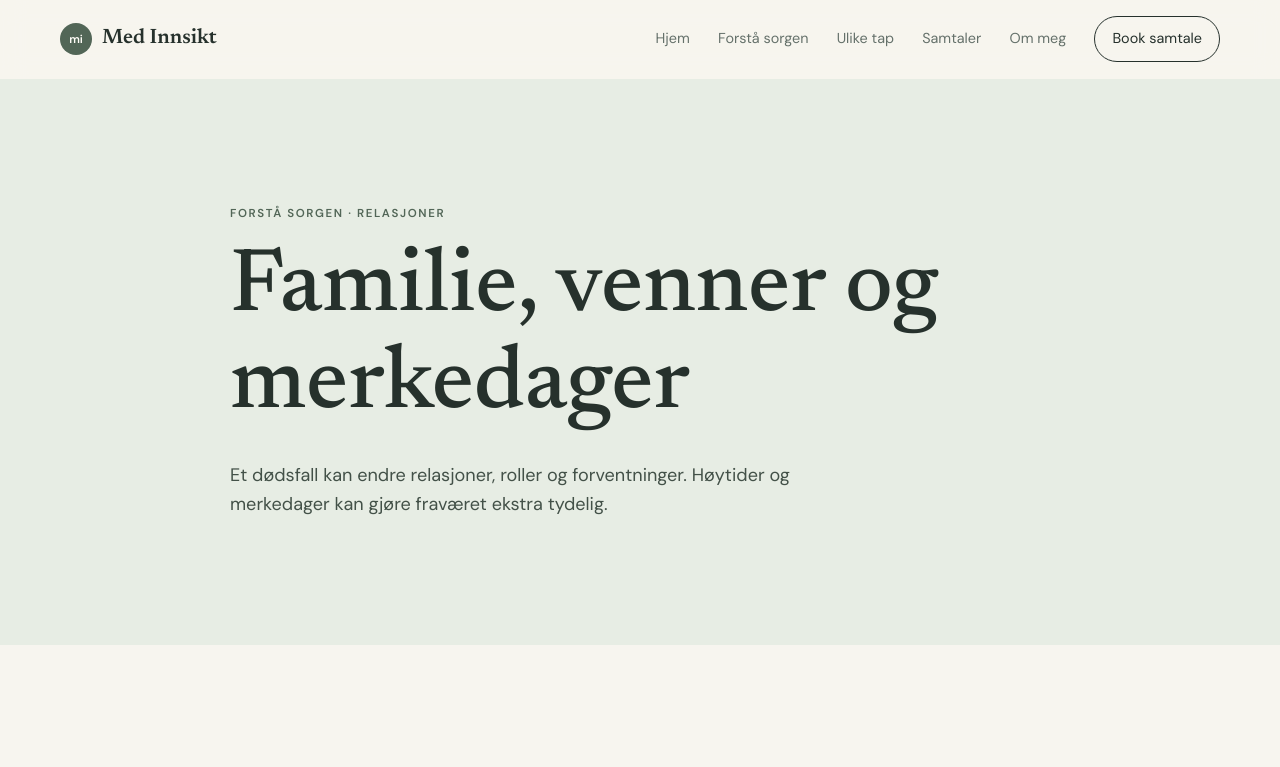
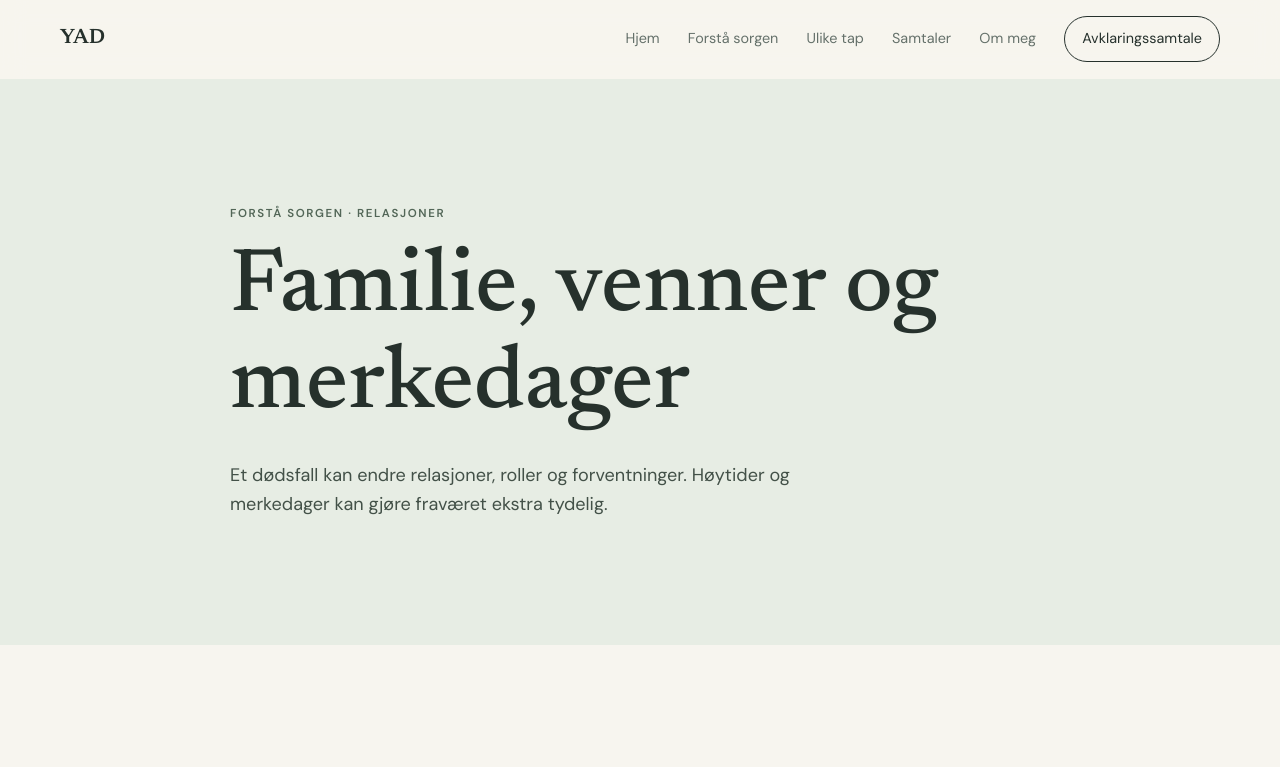
Before and after one commit to HRehmanii/Hawe, a plain HTML site: page tema-familie.html in a window 1280 px wide. Shown: the top 767 px of the page. Drawn offline with Linux system fonts and the light colour scheme.

Commit message:
Update title and call-to-action text in HTML

```diff
--- a/tema-familie.html
+++ b/tema-familie.html
@@ -3,7 +3,7 @@
 <head>
 <meta charset="UTF-8">
 <meta name="viewport" content="width=device-width, initial-scale=1.0">
-<title>Familie etter et dødsfall | Med Innsikt</title>
+<title>Familie etter et dødsfall | YAD</title>
 <link rel="stylesheet" href="style.css">
 <link href="https://fonts.googleapis.com/css2?family=DM+Sans:wght@400;500;600&family=Newsreader:opsz,wght@6..72,400;6..72,500;6..72,600&display=swap" rel="stylesheet">
 </head>
@@ -11,8 +11,8 @@
 <header class="site-header" id="nav">
 <div class="container nav__inner">
 <a class="brand" href="index.html">
-<span class="brand__mark">mi</span>
-<span>Med Innsikt</span>
+
+<span>YAD</span>
 </a>
 <button class="nav__burger" id="burger" aria-label="Åpne meny" aria-expanded="false">
 <span></span>
@@ -25,7 +25,7 @@
 <a href="ulike-tap.html">Ulike tap</a>
 <a href="samtaler.html">Samtaler</a>
 <a href="ommeg.html">Om meg</a>
-<a class="nav__cta" href="samtaler.html#book">Book samtale</a>
+<a class="nav__cta" href="samtaler.html#book">Avklaringssamtale</a>
 </nav>
 </div>
 </header>
@@ -59,7 +59,7 @@
 <p class="eyebrow">En mild invitasjon</p>
 <h2>Kjenner du deg igjen?</h2>
 <p>Du er velkommen til en samtale. Vi kan begynne der du er.</p>
-<a class="button button--light" href="samtaler.html#book">Book en gratis førstesamtale</a>
+<a class="button button--light" href="samtaler.html#book">Be om gratis avklaringssamtale</a>
 </div>
 </section>
 </main>
```
